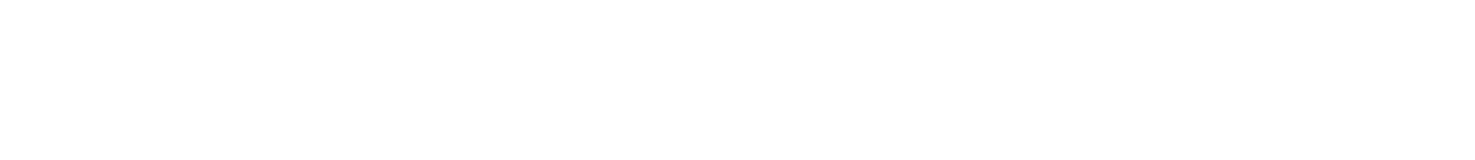
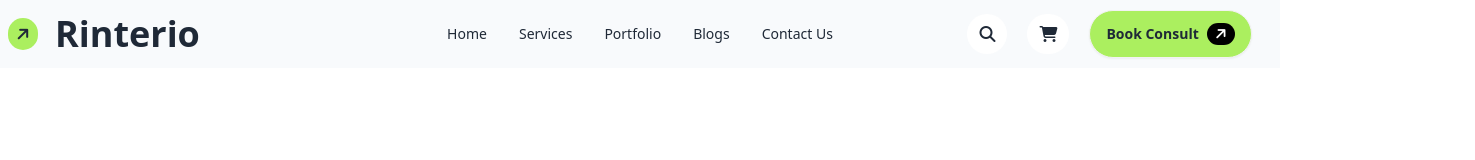
Before and after one commit to sujoy-dam/Rinterio, a plain HTML site: page index.html in a window 1280 px wide. Shown: the whole page, 1475 px wide, since content can reach past the window. Drawn offline with nearby package versions, Linux system fonts and the light colour scheme.

Commit message:
nav section done with responsible for mobile device

```diff
--- a/index.html
+++ b/index.html
@@ -18,8 +18,76 @@
 </head>
 
 <body>
-    <header>
-        <nav></nav>
+    <header class="container mx-auto bg-slate-50">
+        <nav class="">
+            <div class="navbar">
+                <div class="navbar-start">
+                    <!-- <div class="dropdown">
+                        <div tabindex="0" role="button" class="btn btn-ghost lg:hidden">
+                            <svg xmlns="http://www.w3.org/2000/svg" class="h-5 w-5" fill="none" viewBox="0 0 24 24"
+                                stroke="currentColor">
+                                <path stroke-linecap="round" stroke-linejoin="round" stroke-width="2"
+                                    d="M4 6h16M4 12h8m-8 6h16" />
+                            </svg>
+                        </div>
+                        <ul tabindex="0"
+                            class="menu menu-sm dropdown-content bg-base-100 rounded-box z-[1] mt-3 w-52 p-2 shadow">
+                            <li><a>Home</a></li>
+                            <li><a>Services</a></li>
+                            <li><a>Portfolio</a></li>
+                            <li><a>Blogs</a></li>
+                            <li><a>Contact Us</a></li>
+                        </ul>
+                    </div> -->
+                    <div class="flex items-center">
+                        <div class="bg-[#ABEF5F] rounded-full px-2 py-1 ">
+                            <i class="fa-solid fa-arrow-right -rotate-45"></i>
+                        </div>
+                        <a class="btn btn-ghost text-2xl md:text-4xl font-bold">Rinterio</a>
+                    </div>
+                </div>
+                <div class="navbar-center hidden lg:flex">
+                    <ul class="menu menu-horizontal px-1">
+                        <li><a>Home</a></li>
+                        <li><a>Services</a></li>
+                        <li><a>Portfolio</a></li>
+                        <li><a>Blogs</a></li>
+                        <li><a>Contact Us</a></li>
+                    </ul>
+                </div>
+                <div class="navbar-end md:space-x-5">
+                    <div class="bg-white px-3 py-2 rounded-full">
+                        <i class="fa-solid fa-magnifying-glass"></i>
+                    </div>
+                    <div class="bg-white border-1 border-dashed px-3 py-2 rounded-full">
+                        <i class="fa-solid fa-cart-shopping"></i>
+                    </div>
+                    <button class="btn bg-[#ABEF5F] rounded-full">
+                        <a>Book Consult</a>
+                        <div class="bg-black rounded-full px-2 py-1 ">
+                            <i class="fa-solid fa-arrow-right text-white -rotate-45"></i>
+                        </div>
+                    </button>
+                    <div class="dropdown">
+                        <div tabindex="0" role="button" class="btn btn-ghost lg:hidden">
+                            <svg xmlns="http://www.w3.org/2000/svg" class="h-5 w-5" fill="none" viewBox="0 0 24 24"
+                                stroke="currentColor">
+                                <path stroke-linecap="round" stroke-linejoin="round" stroke-width="2"
+                                    d="M4 6h16M4 12h8m-8 6h16" />
+                            </svg>
+                        </div>
+                        <ul tabindex="0"
+                            class="menu menu-sm dropdown-content bg-base-100 rounded-box z-[1] mt-3 w-52 p-2 shadow">
+                            <li><a>Home</a></li>
+                            <li><a>Services</a></li>
+                            <li><a>Portfolio</a></li>
+                            <li><a>Blogs</a></li>
+                            <li><a>Contact Us</a></li>
+                        </ul>
+                    </div>
+                </div>
+            </div>
+        </nav>
     </header>
     <main></main>
     <footer></footer>
```
